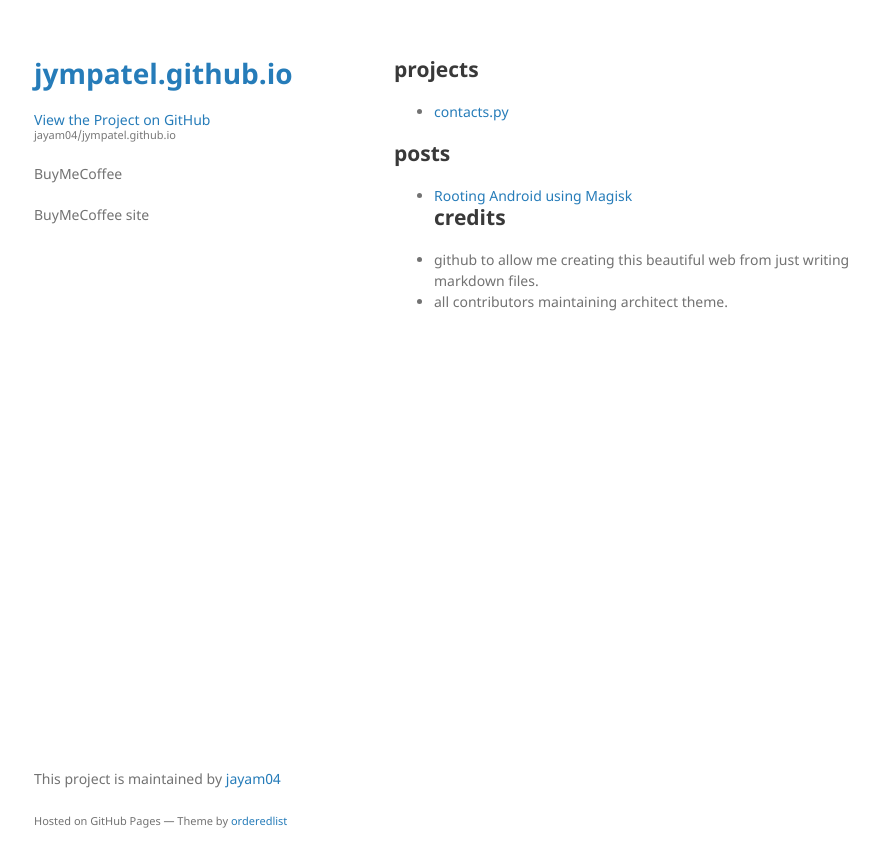
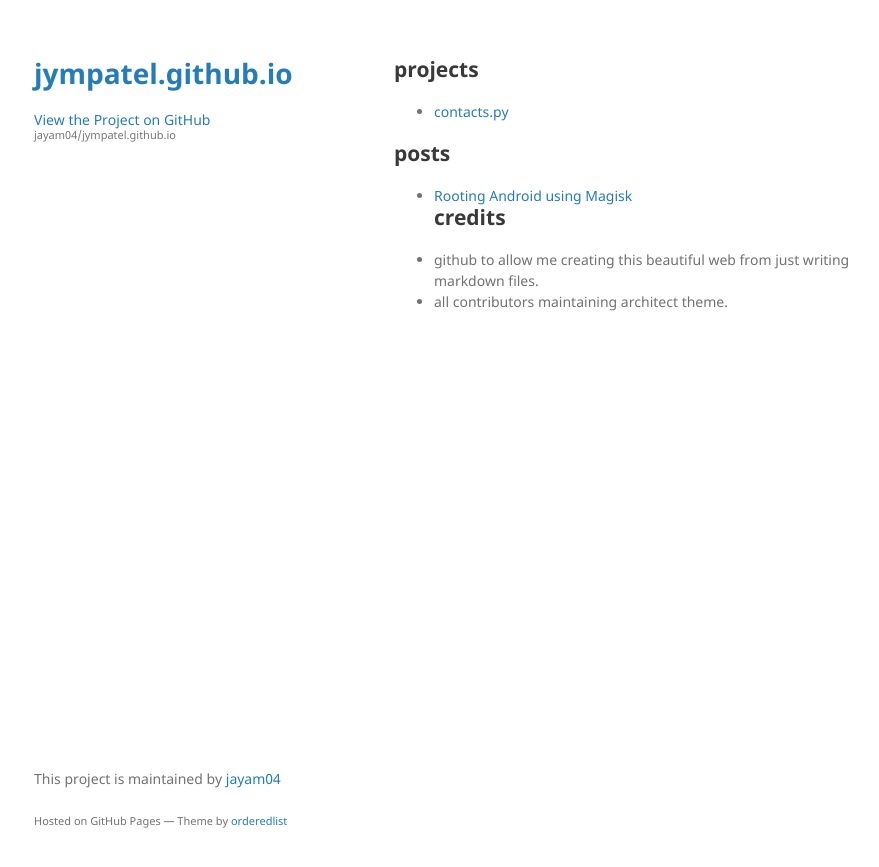
Before and after one commit to jayam04/jympatel.github.io, a Jekyll site: the page built from index.md, in a window 1280 px wide. Shown: the top 867 px of the page, without its empty margins (176-1055 px from the left). Built offline with Jekyll 4.4.1, drawn with Linux system fonts in a browser that asks for light colours; our own code applies the rules of GitHub Pages for plain Markdown files; the repository's description, which GitHub fills in, is left out; part of the change alters nothing that is shown.

```diff
--- a/_includes/body-custom.html
+++ b/_includes/body-custom.html
@@ -1,11 +1,11 @@
 <!-- CUSTOM BODY SNIPPETS  -->
 
 <!-- BuyMeCoffee -->
-{% if '{{ page.buyMeCoffee }}' %}
+{% if '{{ page.buyMeCoffee }}' == 'true' %}
 <p> BuyMeCoffee </p>
 {% endif %}
 
-{% if '{{ site.buyMeCoffee }}' %}
+{% if '{{ site.buyMeCoffee }}' == 'true' %}
 <p> BuyMeCoffee site </p>
 {% endif %}
 
```
